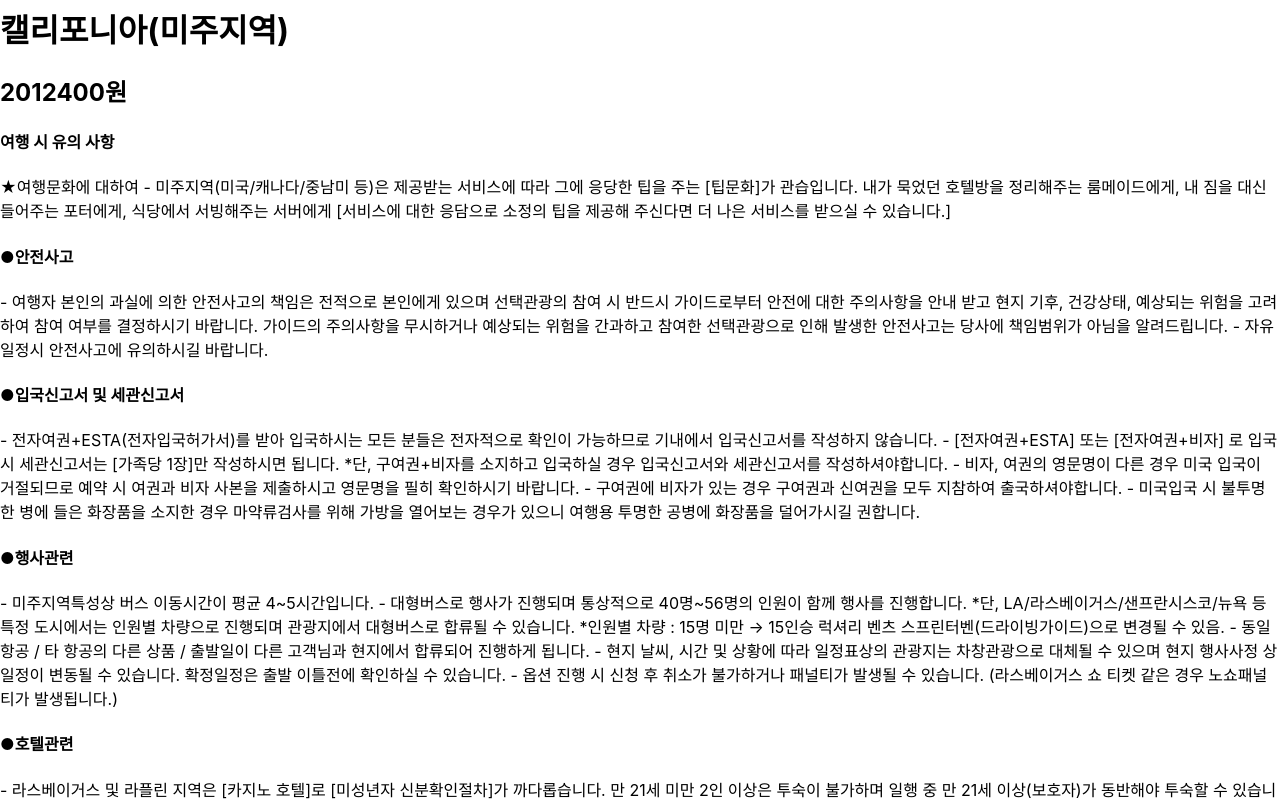
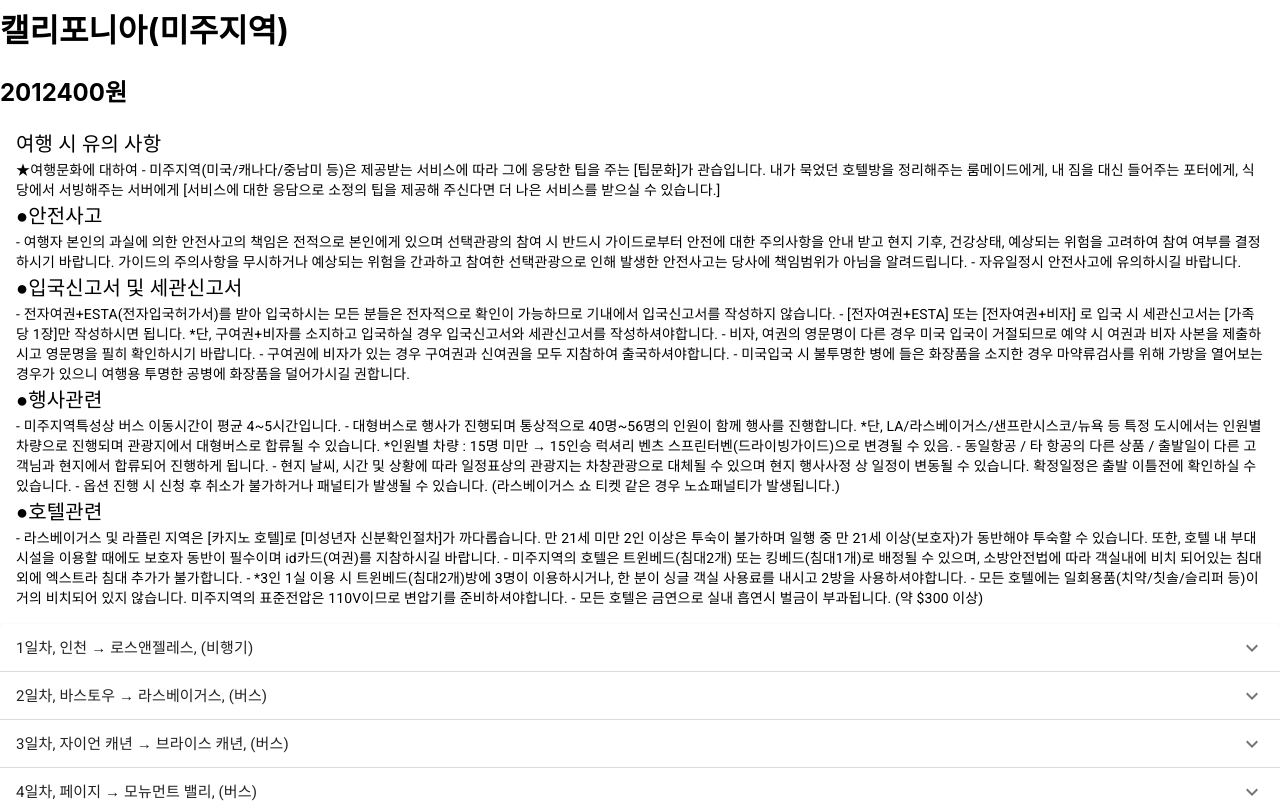
Before and after one commit to YOUNGBLOOD-s/NEARBYAD-FRONTEND, a React (Create React App) app: page /detail/1 in a window 1280 px wide. Shown: the part 820-1623 px from the top of the page. Built offline with nearby package versions, Linux system fonts and the light colour scheme.

Commit message:
CautionText Typography로 수정

```diff
--- a/src/components/Detail/CautionText.js
+++ b/src/components/Detail/CautionText.js
@@ -1,4 +1,26 @@
 import React from 'react';
+import styled from 'styled-components';
+import Typography from '@material-ui/core/Typography';
+
+const CautionTextBlock = styled.div`
+  margin: 1rem;
+`;
+
+const CautionText = ({ category }) => {
+  const cautions = fakeAlert[category];
+  return (
+    <CautionTextBlock>
+      {cautions.map((caution, idx) => (
+        <div key={idx}>
+          <Typography variant="h6">{caution.title}</Typography>
+          <Typography variant="body2">{caution.content}</Typography>
+        </div>
+      ))}
+    </CautionTextBlock>
+  );
+};
+
+export default CautionText;
 
 const fakeAlert = {
   미주지역: [
@@ -50,19 +72,3 @@ const fakeAlert = {
     },
   ],
 };
-
-const CautionText = ({ category }) => {
-  const cautions = fakeAlert[category];
-  return (
-    <div>
-      {cautions.map((caution, idx) => (
-        <div key={idx}>
-          <h4>{caution.title}</h4>
-          <p>{caution.content}</p>
-        </div>
-      ))}
-    </div>
-  );
-};
-
-export default CautionText;
```
